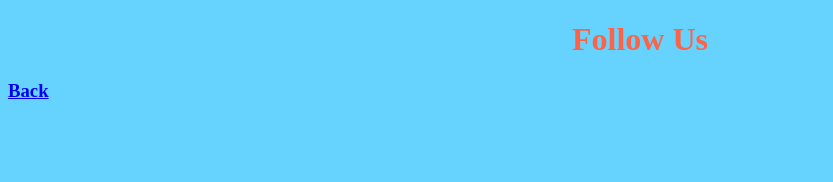
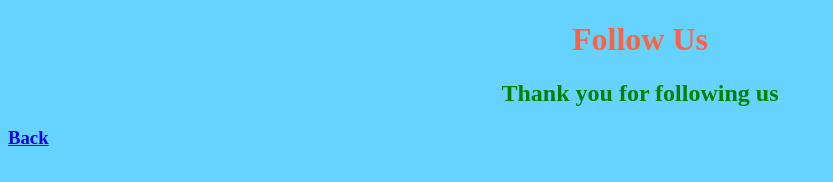
Before and after one commit to RaushanKumar930/Project_49, a plain HTML site: page followUs.html in a window 1280 px wide. Shown: the whole page, without its empty margins (0-833 px from the left). Drawn offline with Linux system fonts and the light colour scheme.

Commit message:
Update followUs.html

```diff
--- a/followUs.html
+++ b/followUs.html
@@ -9,7 +9,7 @@
             h1{
                 color: tomato;
             }
-            p{
+            h2{
                 color: green;
             }
         </style>
@@ -17,6 +17,7 @@
     <body>
         <center>
             <h1>Follow Us</h1>
+            <h2>Thank you for following us</h2>
         </center>
 
         <a href="index.html"><h3>Back</h3></a>
```
